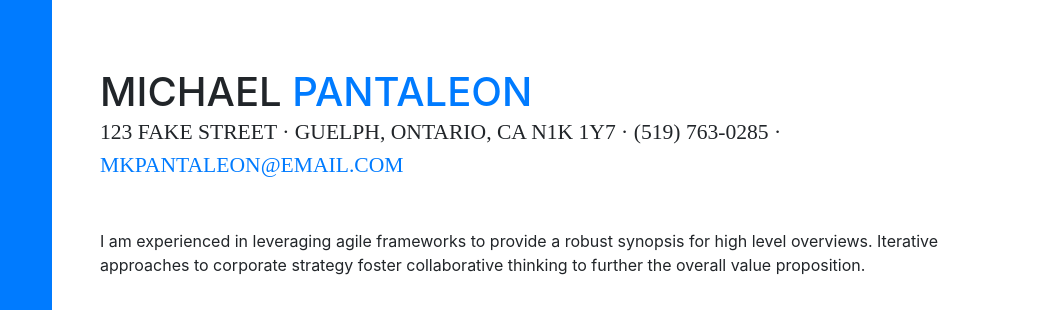
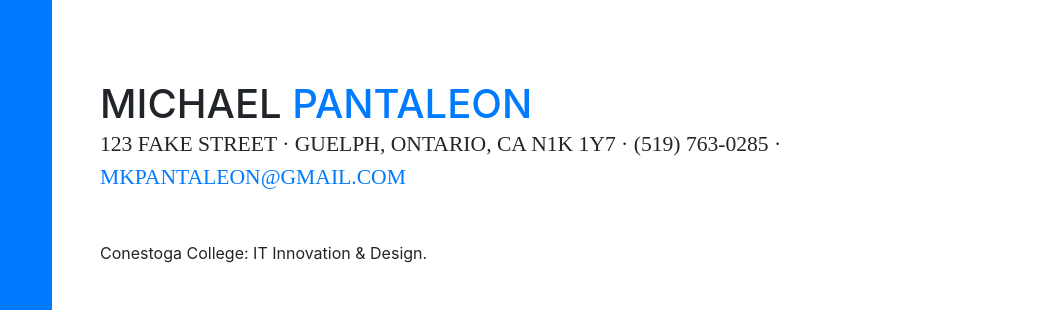
Before and after one commit to mk519/MKPANTALEON, a website with bundled scripts: page index.html in a window 1280 px wide. Shown: the part 175-485 px from the top of the page, 220-1280 px from the left. Built offline with nearby package versions, Linux system fonts and the light colour scheme; a web font is replaced by a local one.

Commit message:
htmledits
description

```diff
--- a/index.html
+++ b/index.html
@@ -69,9 +69,9 @@
             <span class="text-primary">Pantaleon</span>
           </h1>
           <div class="subheading mb-5">123 Fake Street · Guelph, Ontario, CA N1K 1Y7 · (519) 763-0285 ·
-            <a href="mailto:name@email.com">mkpantaleon@email.com</a>
+            <a href="mailto:name@email.com">mkpantaleon@gmail.com</a>
           </div>
-          <p class="mb-5">I am experienced in leveraging agile frameworks to provide a robust synopsis for high level overviews. Iterative approaches to corporate strategy foster collaborative thinking to further the overall value proposition.</p>
+          <p class="mb-5">Conestoga College: IT Innovation & Design.</p>
           <ul class="list-inline list-social-icons mb-0">
             <li class="list-inline-item">
               <a href="#">
```
